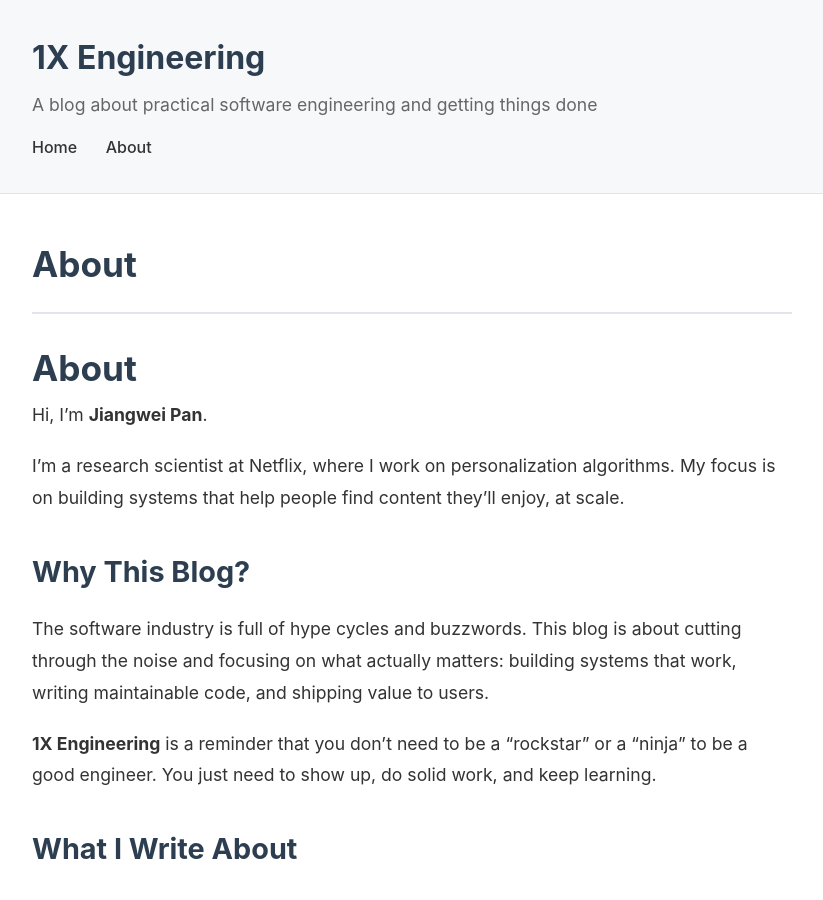
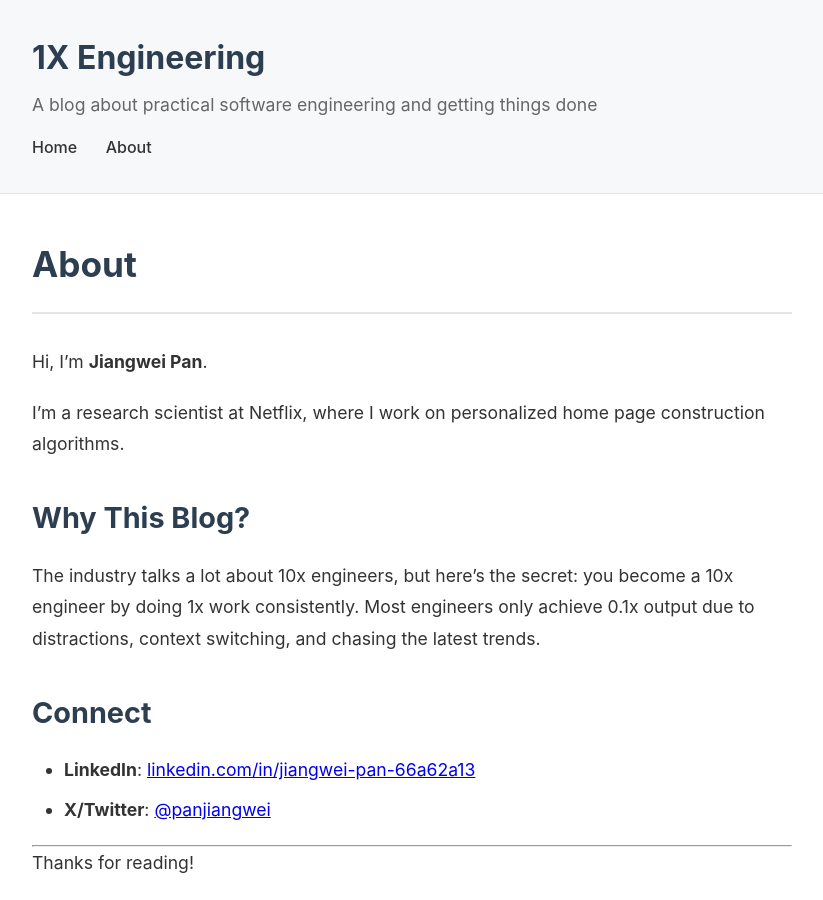
Before and after one commit to panjiangwei/panjiangwei.github.io, a Jekyll site: the page built from about.md, in a window 1280 px wide and 900 px high. Shown: the whole window, without its empty margins (228-1051 px from the left). Built offline with Jekyll 4.4.1, drawn with Linux system fonts in a browser that asks for light colours; some of the changed text lies outside the part shown.

Commit message:
Refine About page content and messaging

```diff
--- a/about.md
+++ b/about.md
@@ -4,25 +4,13 @@ title: About
 permalink: /about/
 ---
 
-# About
-
 Hi, I'm **Jiangwei Pan**.
 
-I'm a research scientist at Netflix, where I work on personalization algorithms. My focus is on building systems that help people find content they'll enjoy, at scale.
+I'm a research scientist at Netflix, where I work on personalized home page construction algorithms.
 
 ## Why This Blog?
 
-The software industry is full of hype cycles and buzzwords. This blog is about cutting through the noise and focusing on what actually matters: building systems that work, writing maintainable code, and shipping value to users.
-
-**1X Engineering** is a reminder that you don't need to be a "rockstar" or a "ninja" to be a good engineer. You just need to show up, do solid work, and keep learning.
-
-## What I Write About
-
-Expect posts on:
-- Practical algorithms and systems design
-- Real-world machine learning and personalization
-- Engineering fundamentals that stand the test of time
-- Lessons learned from building production systems
+The industry talks a lot about 10x engineers, but here's the secret: you become a 10x engineer by doing 1x work consistently. Most engineers only achieve 0.1x output due to distractions, context switching, and chasing the latest trends.
 
 ## Connect
 
```
